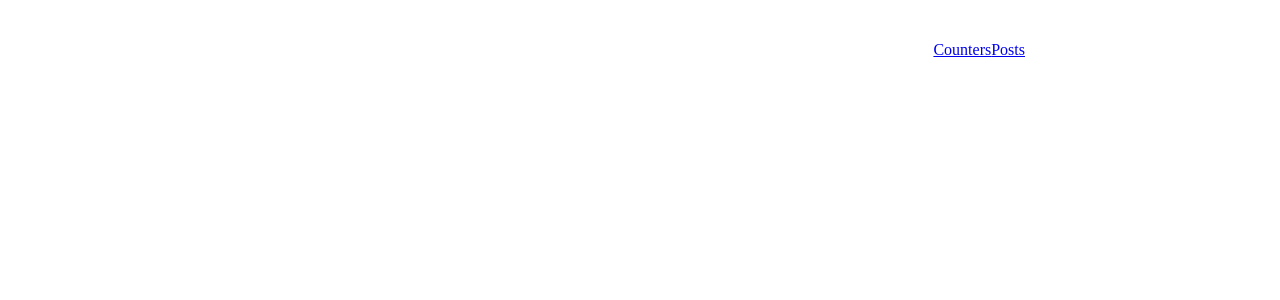
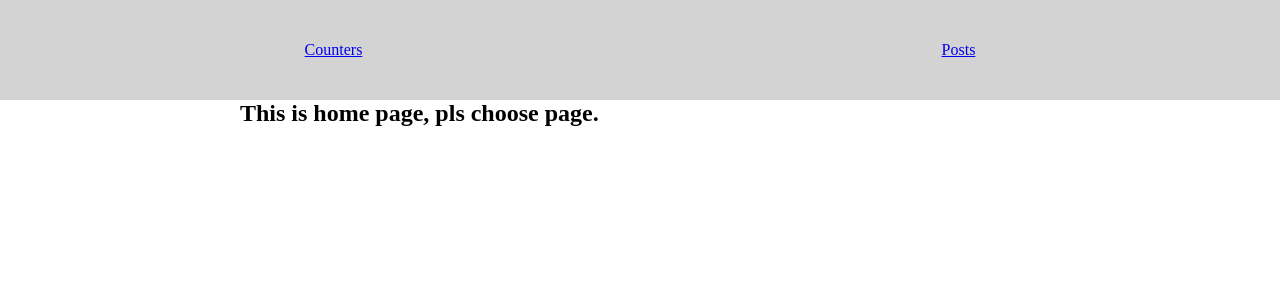
Before and after one commit to vitalik-prog/ulbi-fundamental, a React (Create React App) app: page / in a window 1280 px wide. Shown: the top 300 px of the page. Built offline with nearby package versions, Linux system fonts and the light colour scheme.

Commit message:
add routing

```diff
--- a/src/App.css
+++ b/src/App.css
@@ -6,7 +6,8 @@
 
 #root {
   display: flex;
-  justify-content: center;
+  flex-direction: column;
+  align-items: center;
 }
 
 .App {
@@ -25,12 +26,3 @@
   justify-content: center;
   margin-top: 50px;
 }
-.navbar {
-  height: 100px;
-  display: flex;
-  align-items: center;
-  padding: 0 15px;
-}
-.navbar__links {
-  margin-left: auto;
-}
--- a/src/App.js
+++ b/src/App.js
@@ -1,26 +1,16 @@
-import {CountersPage, PostsPage} from './components'
+import {BrowserRouter} from "react-router-dom";
+import {Navbar, Router} from "./components/common";
 import './App.css'
-import {BrowserRouter, Route} from "react-router-dom";
 
 function App() {
 
   return (
-    <div className="App">
-      <BrowserRouter>
-        <div className={'navbar'}>
-          <div className="navbar__links">
-            <a href={'/counters'}>Counters</a>
-            <a href={'/posts'}>Posts</a>
-          </div>
-        </div>
-        <Route path={'/counters'}>
-          <CountersPage />
-        </Route>
-        <Route path={'/posts'}>
-          <PostsPage />
-        </Route>
-      </BrowserRouter>
-    </div>
+    <BrowserRouter>
+      <Navbar/>
+      <div className="App">
+        <Router />
+      </div>
+    </BrowserRouter>
   );
 }
 
--- /dev/null
+++ b/src/components/common/HomePage.jsx
@@ -0,0 +1,11 @@
+import React from 'react'
+
+const Homepage = () => {
+  return (
+    <h2>
+      This is home page, pls choose page.
+    </h2>
+  );
+}
+
+export default Homepage;
--- /dev/null
+++ b/src/components/common/Navbar.jsx
@@ -0,0 +1,16 @@
+import React from 'react'
+import { Link } from "react-router-dom";
+import styles from './styles.module.css';
+
+const Navbar = () => {
+  return (
+    <div className={styles.navbar}>
+      <div className={styles.navbar__links}>
+        <Link to='/counters'>Counters</Link>
+        <Link to='/posts'>Posts</Link>
+      </div>
+    </div>
+  );
+}
+
+export default Navbar;
--- /dev/null
+++ b/src/components/common/Notfound.jsx
@@ -0,0 +1,11 @@
+import React from 'react'
+
+const Notfound = () => {
+  return (
+    <h1>
+      Oops, there's nothing here.
+    </h1>
+  );
+}
+
+export default Notfound;
--- /dev/null
+++ b/src/components/common/Router.jsx
@@ -0,0 +1,25 @@
+import React from 'react';
+import {Route, Switch} from "react-router-dom";
+import {Homepage, Notfound} from "./index";
+import {CountersPage, PostsPage} from "..";
+
+const Router = () => {
+  return (
+    <Switch>
+      <Route exact path='/'>
+        <Homepage/>
+      </Route>
+      <Route path='/counters'>
+        <CountersPage/>
+      </Route>
+      <Route path='/posts'>
+        <PostsPage/>
+      </Route>
+      <Route path='*'>
+        <Notfound/>
+      </Route>
+    </Switch>
+  );
+};
+
+export default Router;
--- a/src/components/common/index.js
+++ b/src/components/common/index.js
@@ -4,3 +4,7 @@ export { default as Select } from './Select'
 export { default as Modal } from './Modal'
 export { default as Loader } from './Loader'
 export { default as Pagination } from './Pagination'
+export { default as Navbar } from './Navbar'
+export { default as Notfound } from './Notfound'
+export { default as Homepage } from './HomePage'
+export { default as Router } from './Router'
--- a/src/components/common/styles.module.css
+++ b/src/components/common/styles.module.css
@@ -59,3 +59,16 @@
   font-weight: bold;
   background-color: turquoise;
 }
+.navbar {
+  height: 100px;
+  width: 100vw;
+  display: flex;
+  align-items: center;
+  padding: 0 15px;
+  background-color: lightgray;
+}
+.navbar__links {
+  display: flex;
+  width: 100%;
+  justify-content: space-around;
+}
```
